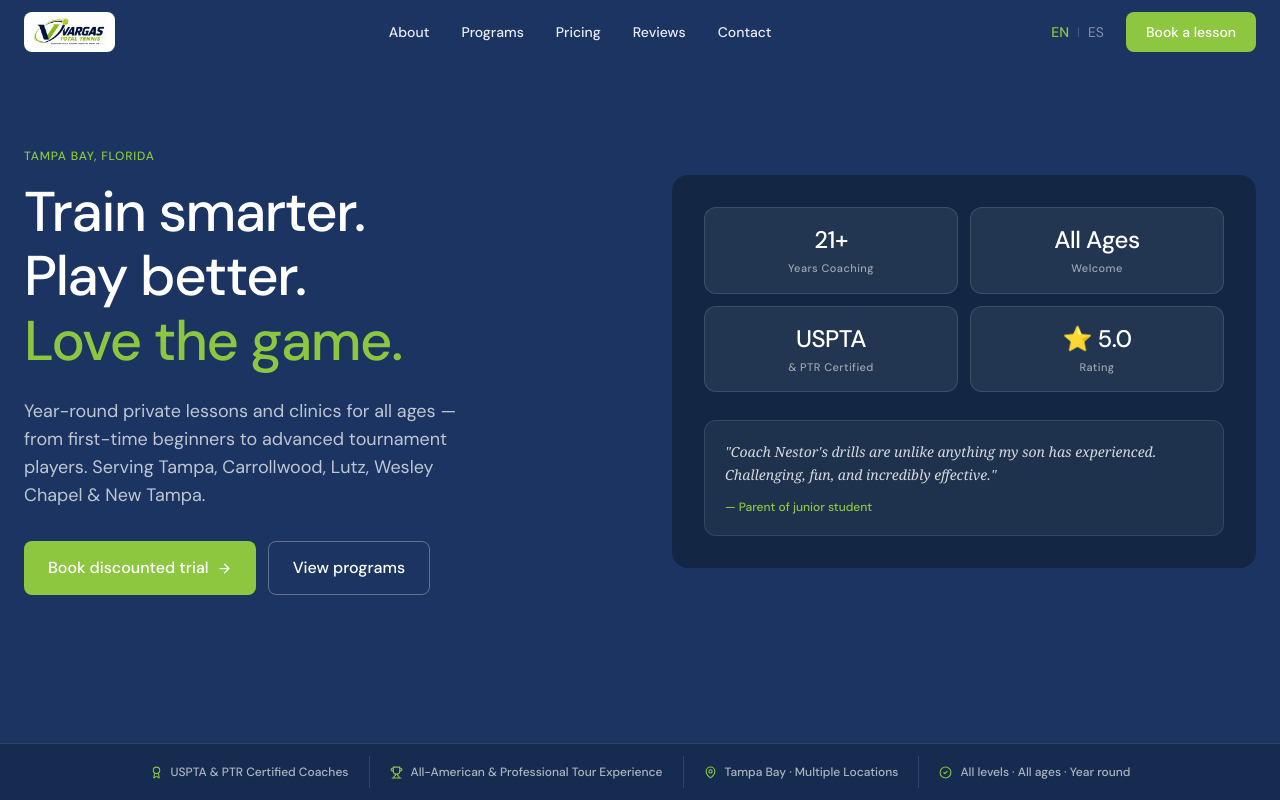
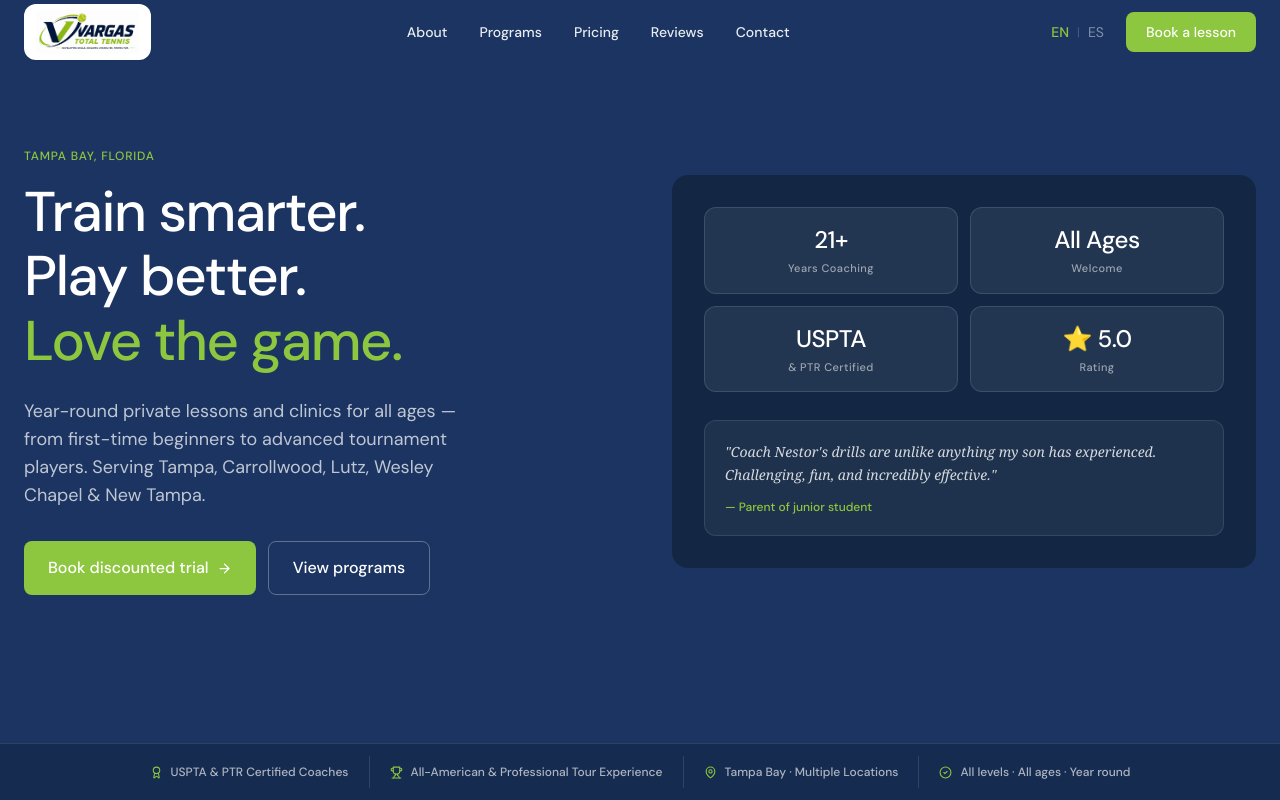
Before and after one commit to vperumalsamy1/vargas-total-tennis, a React (Vite) app: page / in a window 1280 px wide. Shown: the top 800 px of the page. Built offline with nearby package versions, Linux system fonts and the light colour scheme.

Commit message:
Increase logo size in navbar and footer
Bump logo from h-8 to h-11 (44px) so it fills more of the 64px
navbar bar — was reading too small. Rounded pill pill corners and
added shadow-sm for a cleaner look on the dark hero background.

Co-Authored-By: Claude Sonnet 4.6 <noreply@anthropic.com>

```diff
--- a/src/components/Footer.jsx
+++ b/src/components/Footer.jsx
@@ -41,8 +41,8 @@ export default function Footer({ content }) {
         >
           {/* Logo + tagline */}
           <div className="flex flex-col items-center md:items-start gap-3 text-center md:text-left">
-            <div className="bg-white rounded-lg px-3 py-1.5 inline-block">
-              <img src={logoColor} alt="Vargas Total Tennis" className="h-8 w-auto" />
+            <div className="bg-white rounded-xl px-3 py-1.5 inline-block shadow-sm">
+              <img src={logoColor} alt="Vargas Total Tennis" className="h-11 w-auto" />
             </div>
             <p className="text-sm max-w-xs" style={{ color: 'rgba(255,255,255,0.5)' }}>
               {tagline}
--- a/src/components/Navbar.jsx
+++ b/src/components/Navbar.jsx
@@ -69,11 +69,11 @@ export default function Navbar({ content }) {
 
         {/* Logo */}
         <ScrollLink to="hero" smooth duration={500} className="cursor-pointer flex-shrink-0">
-          <div className={scrolled ? '' : 'bg-white rounded-lg px-2 py-1'}>
+          <div className={scrolled ? '' : 'bg-white rounded-xl px-3 py-1.5 shadow-sm'}>
             <img
               src={logoColor}
               alt="Vargas Total Tennis"
-              className="h-8 w-auto"
+              className="h-11 w-auto"
             />
           </div>
         </ScrollLink>
```
